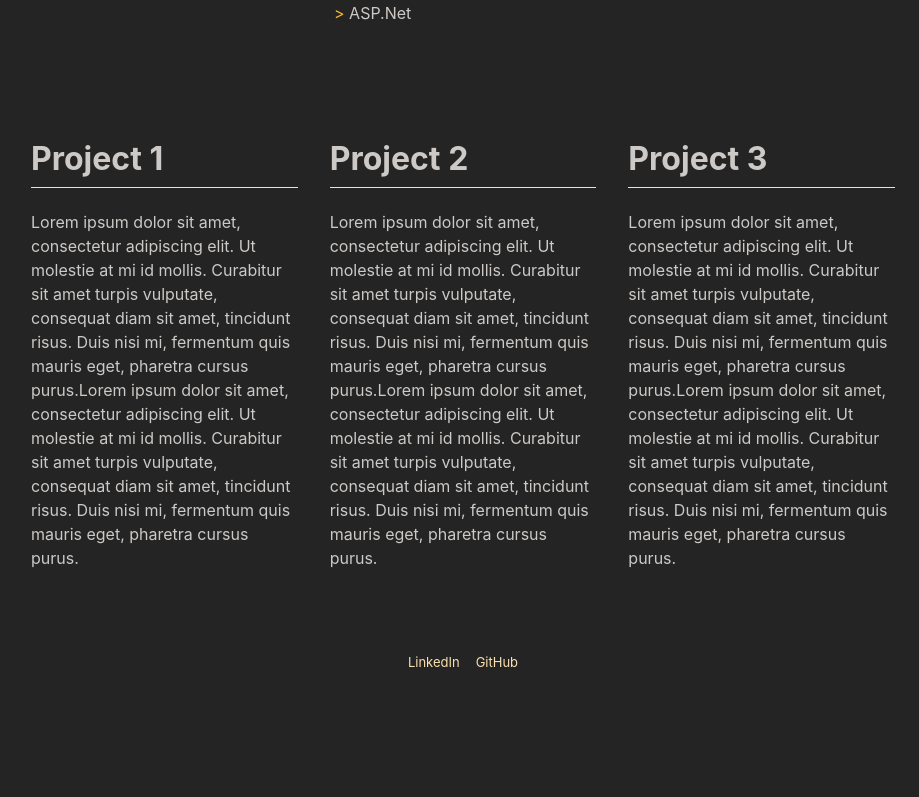
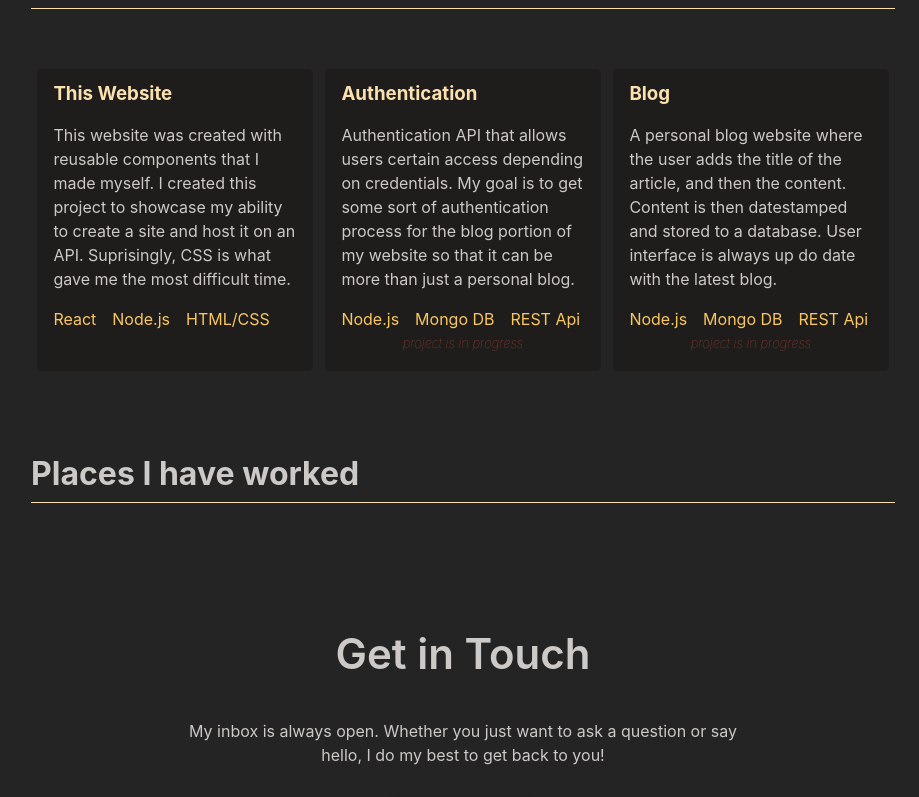
Before and after one commit to debWevMike/react-ui, a React (Create React App) app: page / in a window 1280 px wide. Shown: the part 1183-1980 px from the top of the page, without its empty margins (177-1096 px from the left). Before the commit the page ends 1889 px from the top, so only its background shows below. Built offline with nearby package versions, Linux system fonts and the light colour scheme.

Commit message:
Added projects

```diff
--- /dev/null
+++ b/src/components/Home/Card.js
@@ -0,0 +1,29 @@
+import React from "react"
+import Button from "./Button"
+import styles from "./Card.module.css"
+
+const Card = ({ children, title, stack, href, inProgress }) => {
+  const stackList =
+    stack &&
+    stack.length > 0 &&
+    stack.map((item, index) => <li key={index}>{item}</li>)
+
+  return (
+    <div className={styles.card}>
+      <h3>
+        <a href={href} target='_blank' rel='noopener noreferrer'>
+          {title}
+        </a>
+      </h3>
+      <p>{children}</p>
+      {stackList && stackList.length > 0 && (
+        <ul className={styles.list}>{stackList}</ul>
+      )}
+      {inProgress && (
+        <div className={styles["in-progress"]}>project is in progress</div>
+      )}
+    </div>
+  )
+}
+
+export default Card
--- /dev/null
+++ b/src/components/Home/Card.module.css
@@ -0,0 +1,41 @@
+.card {
+  flex: 1;
+  margin: 0.4rem;
+  padding: 1rem;
+  border-radius: 5px;
+  background-color: var(--color-gray-900);
+}
+
+.card h3 {
+  line-height: 1;
+  margin-top: 0;
+}
+
+.list {
+  display: flex;
+  gap: 1rem;
+  color: var(--color-primary-600);
+}
+
+.card a {
+  text-decoration: none;
+  color: var(--color-primary-300);
+}
+
+.card a:hover {
+  cursor: pointer;
+  color: var(--color-primary-500);
+}
+
+.in-progress {
+  color: rgba(255, 84, 84, 0.629);
+  display: flex;
+  font-weight: lighter;
+  font-size: small;
+  font-style: italic;
+  justify-content: center;
+}
+
+/* .header div {
+  padding: 0.2rem;
+} */
--- /dev/null
+++ b/src/components/Home/Contact.js
@@ -0,0 +1,18 @@
+import React from "react"
+import Button from "./Button"
+import styles from "./Contact.module.css"
+
+const Contact = () => {
+  return (
+    <div className={styles.contact}>
+      <h1>Get in Touch</h1>
+      <p>
+        My inbox is always open. Whether you just want to ask a question or say
+        hello, I do my best to get back to you!
+      </p>
+      <Button>Say Hello</Button>
+    </div>
+  )
+}
+
+export default Contact
--- /dev/null
+++ b/src/components/Home/Contact.module.css
@@ -0,0 +1,16 @@
+.contact {
+  margin: 4rem auto;
+  text-align: center;
+  width: 65%;
+}
+
+.contact h1 {
+  white-space: nowrap;
+  line-height: 1;
+  font-size: clamp(32px, 8vw, 42px);
+  font-weight: 600;
+}
+
+.contact p {
+  padding: 1rem;
+}
--- a/src/components/Home/Content.js
+++ b/src/components/Home/Content.js
@@ -6,6 +6,8 @@ import Container from "./Container"
 import Row from "./Row"
 import image from "../../images/Mike.jpg"
 import Skills from "./Skills"
+import Contact from "./Contact"
+import Card from "./Card"
 
 const Content = () => {
   return (
@@ -59,35 +61,42 @@ const Content = () => {
           <Skills />
         </About>
       </Row>
-      <Row>
-        <About title='Project 1'>
-          Lorem ipsum dolor sit amet, consectetur adipiscing elit. Ut molestie
-          at mi id mollis. Curabitur sit amet turpis vulputate, consequat diam
-          sit amet, tincidunt risus. Duis nisi mi, fermentum quis mauris eget,
-          pharetra cursus purus.Lorem ipsum dolor sit amet, consectetur
-          adipiscing elit. Ut molestie at mi id mollis. Curabitur sit amet
-          turpis vulputate, consequat diam sit amet, tincidunt risus. Duis nisi
-          mi, fermentum quis mauris eget, pharetra cursus purus.
-        </About>
-        <About title='Project 2'>
-          Lorem ipsum dolor sit amet, consectetur adipiscing elit. Ut molestie
-          at mi id mollis. Curabitur sit amet turpis vulputate, consequat diam
-          sit amet, tincidunt risus. Duis nisi mi, fermentum quis mauris eget,
-          pharetra cursus purus.Lorem ipsum dolor sit amet, consectetur
-          adipiscing elit. Ut molestie at mi id mollis. Curabitur sit amet
-          turpis vulputate, consequat diam sit amet, tincidunt risus. Duis nisi
-          mi, fermentum quis mauris eget, pharetra cursus purus.
-        </About>
-        <About title='Project 3'>
-          Lorem ipsum dolor sit amet, consectetur adipiscing elit. Ut molestie
-          at mi id mollis. Curabitur sit amet turpis vulputate, consequat diam
-          sit amet, tincidunt risus. Duis nisi mi, fermentum quis mauris eget,
-          pharetra cursus purus.Lorem ipsum dolor sit amet, consectetur
-          adipiscing elit. Ut molestie at mi id mollis. Curabitur sit amet
-          turpis vulputate, consequat diam sit amet, tincidunt risus. Duis nisi
-          mi, fermentum quis mauris eget, pharetra cursus purus.
-        </About>
-      </Row>
+      <About title='Some things I am building'>
+        <Row>
+          <Card
+            title='This Website'
+            stack={["React", "Node.js", "HTML/CSS"]}
+            href='https://github.com/debWevMike/react-ui.git'
+          >
+            This website was created with reusable components that I made
+            myself. I created this project to showcase my ability to create a
+            site and host it on an API. Suprisingly, CSS is what gave me the
+            most difficult time.
+          </Card>
+          <Card
+            title='Authentication'
+            stack={["Node.js", "Mongo DB", "REST Api"]}
+            inProgress
+          >
+            Authentication API that allows users certain access depending on
+            credentials. My goal is to get some sort of authentication process
+            for the blog portion of my website so that it can be more than just
+            a personal blog.
+          </Card>
+          <Card
+            title='Blog'
+            stack={["Node.js", "Mongo DB", "REST Api"]}
+            inProgress
+          >
+            A personal blog website where the user adds the title of the
+            article, and then the content. Content is then datestamped and
+            stored to a database. User interface is always up do date with the
+            latest blog.
+          </Card>
+        </Row>
+      </About>
+      <About title='Places I have worked'></About>
+      <Contact />
     </Container>
   )
 }
--- a/src/components/Home/Introduction.module.css
+++ b/src/components/Home/Introduction.module.css
@@ -5,8 +5,7 @@
 }
 
 .intro p {
-  margin: 0;
-  max-width: 60%;
+  max-width: 75%;
 }
 
 .first {
@@ -15,14 +14,14 @@
   color: var(--color-gray-400);
 }
 .second {
-  line-height: 1.3;
+  line-height: 1.2;
   font-size: clamp(38px, 8vw, 80px);
   font-weight: 600;
   color: var(--color-primary-500);
 }
 .third {
-  line-height: 1.4;
-  font-size: clamp(34px, 8vw, 80px);
+  line-height: 1.1;
+  font-size: clamp(28px, 8vw, 70px);
   font-weight: 400;
   color: var(--color-primary-300);
 }
```
